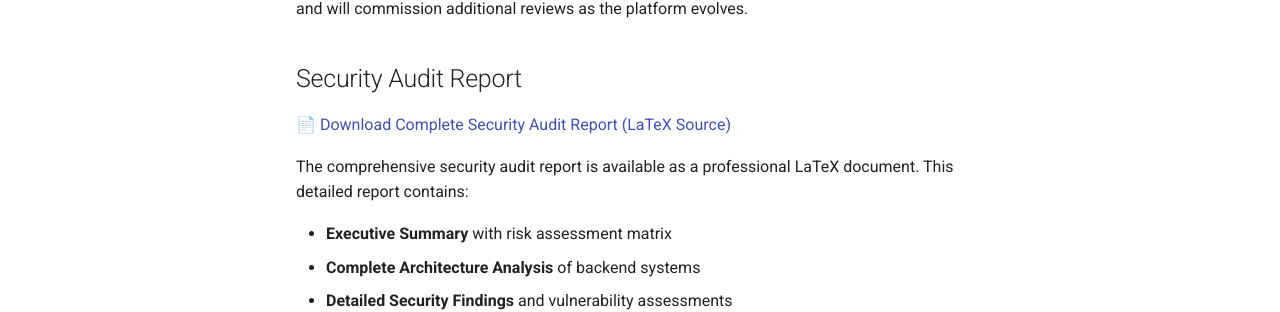
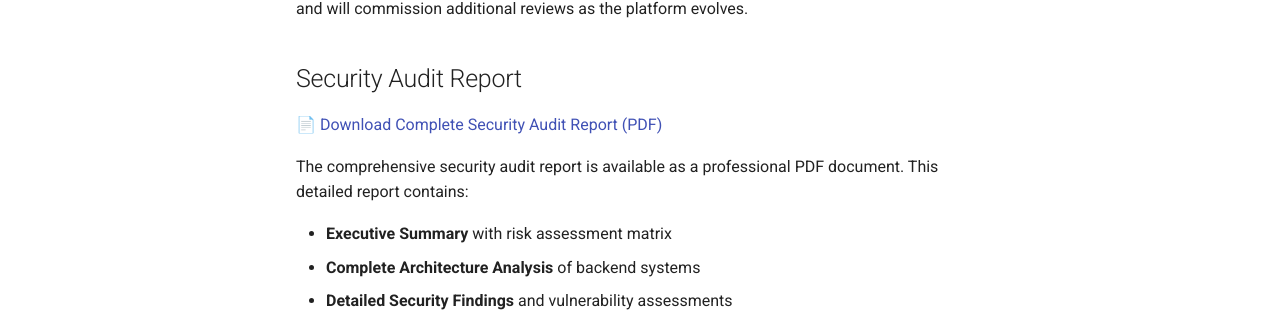
Before and after one commit to CardanoTokenIO/danzo-docs, an MkDocs documentation site: the page built from docs/v4/audit.md, in a window 1280 px wide and 1368 px high. Shown: the part 673-985 px from the top of the window. Built offline with MkDocs 1.6.1 and Material for MkDocs 9.7.7, drawn with Linux system fonts in a browser that asks for light colours.

Commit message:
Add compiled PDF audit report and update documentation
- Compile LaTeX audit report to professional PDF (danzo-audit-final.pdf)
- Update audit.md to link to PDF instead of LaTeX source
- 11-page comprehensive security audit with professional formatting
- Contains complete audit findings from original audit.txt

```diff
--- a/docs/v4/audit.md
+++ b/docs/v4/audit.md
@@ -14,9 +14,9 @@ Because the core logic that handles user funds resides on chain and has passed a
 
 ## Security Audit Report
 
-[📄 Download Complete Security Audit Report (LaTeX Source)](../images/danzo-complete-audit.tex)
+[📄 Download Complete Security Audit Report (PDF)](../images/danzo-audit-final.pdf)
 
-The comprehensive security audit report is available as a professional LaTeX document. This detailed report contains:
+The comprehensive security audit report is available as a professional PDF document. This detailed report contains:
 
 - **Executive Summary** with risk assessment matrix
 - **Complete Architecture Analysis** of backend systems
```
Also changed, not shown: 1 other file.
